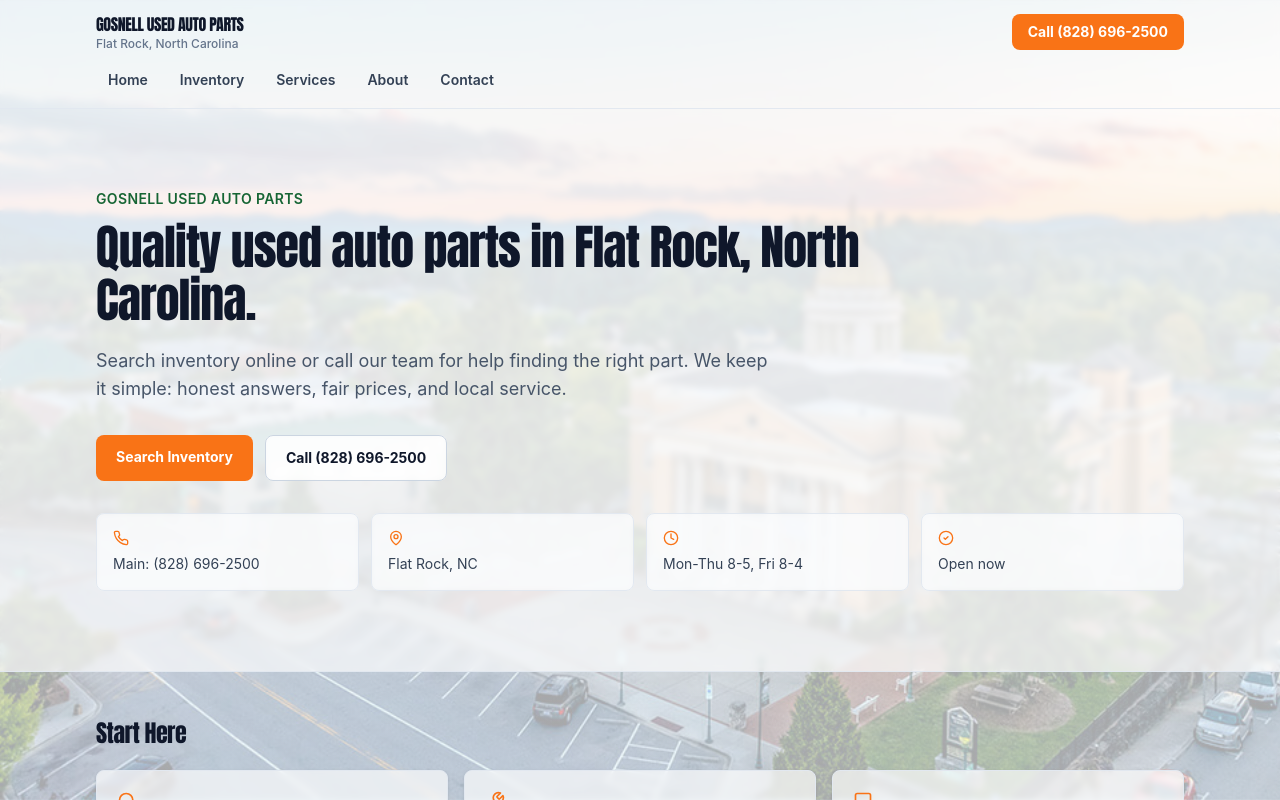
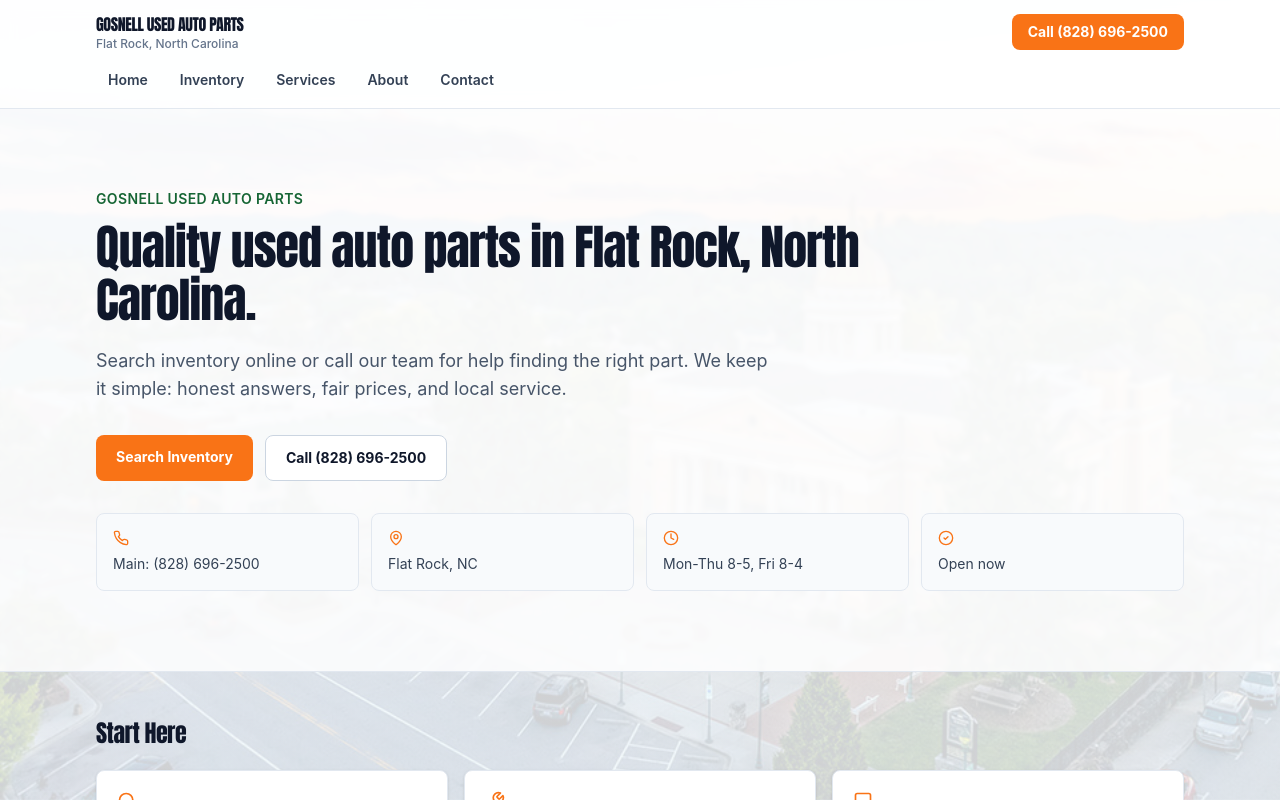
Before and after one commit to newoninja/gosnell-used-auto-parts, a Next.js app: page / in a window 1280 px wide. Shown: the top 800 px of the page. Built offline with nearby package versions, Linux system fonts and the light colour scheme; no server answers.

Commit message:
Refine global background styling for cleaner contrast

```diff
--- a/app/globals.css
+++ b/app/globals.css
@@ -63,7 +63,7 @@
 
 .site-bg {
   background-image:
-    linear-gradient(rgba(248, 250, 252, 0.62), rgba(248, 250, 252, 0.68)),
+    linear-gradient(rgba(248, 250, 252, 0.82), rgba(248, 250, 252, 0.84)),
     url('/hendersonville11.jpg');
   background-size: cover;
   background-position: center top;
@@ -71,28 +71,18 @@
   background-attachment: fixed;
 }
 
-.site-bg .bg-white {
-  background-color: rgba(255, 255, 255, 0.66) !important;
-  backdrop-filter: blur(3px);
-  -webkit-backdrop-filter: blur(3px);
+.site-bg main > section.bg-white,
+.site-bg main > section[class*=" bg-white"] {
+  background-color: rgba(255, 255, 255, 0.82) !important;
+  backdrop-filter: blur(2px);
+  -webkit-backdrop-filter: blur(2px);
 }
 
-.site-bg [class*="bg-white/"] {
-  background-color: rgba(255, 255, 255, 0.66) !important;
-  backdrop-filter: blur(3px);
-  -webkit-backdrop-filter: blur(3px);
-}
-
-.site-bg .bg-slate-50 {
-  background-color: rgba(248, 250, 252, 0.58) !important;
-  backdrop-filter: blur(3px);
-  -webkit-backdrop-filter: blur(3px);
-}
-
-.site-bg .bg-orange-50 {
-  background-color: rgba(255, 247, 237, 0.72) !important;
-  backdrop-filter: blur(3px);
-  -webkit-backdrop-filter: blur(3px);
+.site-bg main > section.bg-slate-50,
+.site-bg main > section[class*=" bg-slate-50"] {
+  background-color: rgba(248, 250, 252, 0.78) !important;
+  backdrop-filter: blur(2px);
+  -webkit-backdrop-filter: blur(2px);
 }
 
 @media (max-width: 768px) {
--- a/components/site-footer.tsx
+++ b/components/site-footer.tsx
@@ -11,7 +11,7 @@
 
 export function SiteFooter() {
   return (
-    <footer className="border-t border-slate-200 bg-white">
+    <footer className="border-t border-slate-200 bg-white/90 backdrop-blur-sm">
       <div className="mx-auto max-w-6xl px-4 py-10 sm:px-6 lg:px-8">
         <div className="grid grid-cols-1 gap-8 md:grid-cols-3">
           <div>
--- a/components/site-header.tsx
+++ b/components/site-header.tsx
@@ -11,7 +11,7 @@
 
 export function SiteHeader() {
   return (
-    <header className="sticky top-0 z-40 border-b border-slate-200 bg-white/70 backdrop-blur-sm">
+    <header className="sticky top-0 z-40 border-b border-slate-200 bg-white/95 backdrop-blur-sm">
       <div className="mx-auto max-w-6xl px-4 py-3 sm:px-6 lg:px-8">
         <div className="flex flex-wrap items-center justify-between gap-3">
           <Link href="/" className="leading-tight">
```
